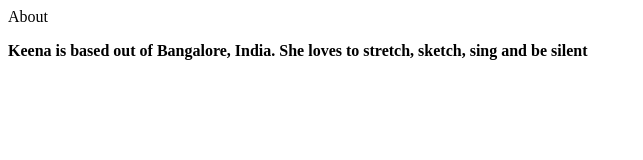
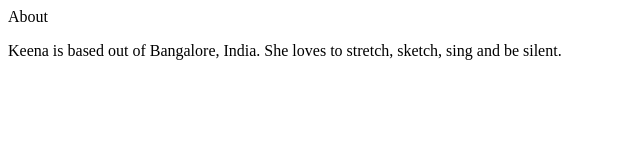
Before and after one commit to keenavasan/keena.in, a plain HTML site: page index.html in a window 1280 px wide. Shown: the whole page, without its empty margins (0-643 px from the left). Drawn offline with Linux system fonts and the light colour scheme.

Commit message:
Update index.html

```diff
--- a/index.html
+++ b/index.html
@@ -4,7 +4,7 @@
   <body
     <h1>About</h1>
     <p>
-    <b>Keena is based out of Bangalore, India. She loves to stretch, sketch, sing and be silent</b>
+    Keena is based out of Bangalore, India. She loves to stretch, sketch, sing and be silent.
     </p>
   </body>
 </html>
```
